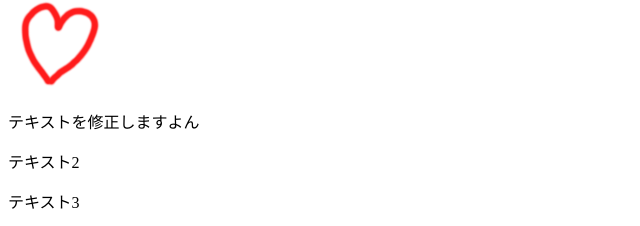
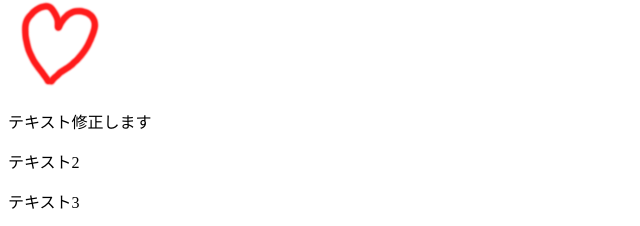
Before and after one commit to YuukiM/git-sample, a plain HTML site: page index.html in a window 1280 px wide. Shown: the part 140-366 px from the top of the page, 0-640 px from the left. Drawn offline with Linux system fonts and the light colour scheme.

Commit message:
ローカルでテキスト修正

```diff
--- a/index.html
+++ b/index.html
@@ -17,7 +17,7 @@
     <img src="images/image1.png" alt="ハート" width="100" height="100">
 
     <p>
-        テキストを修正しますよん
+        テキスト修正します
     </p>
     <p>
         テキスト2
```
